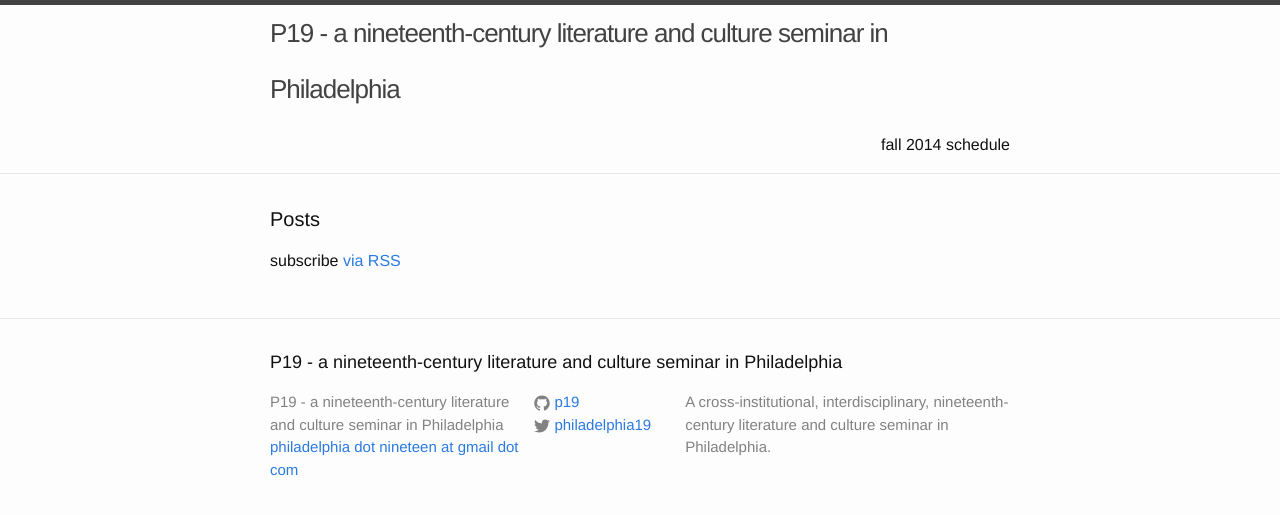
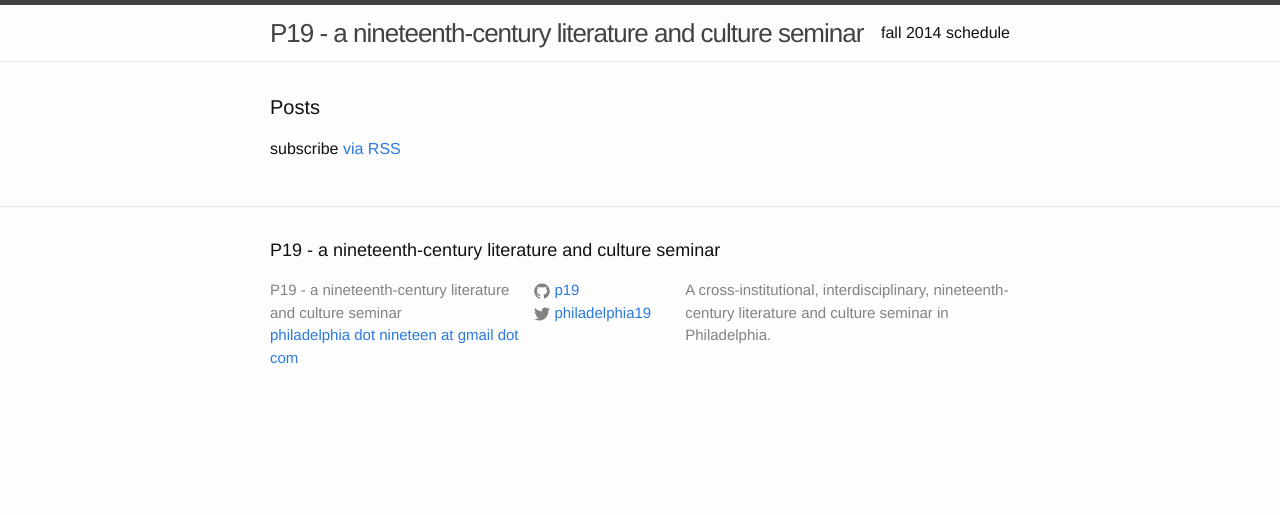
Before and after one commit to p19/p19.github.io, a Jekyll site: the page built from index.html, in a window 1280 px wide. Shown: the top 515 px of the page. Built offline with Jekyll 4.4.1, drawn with Linux system fonts in a browser that asks for light colours.

Commit message:
tagline correction commit

```diff
--- a/_config.yml
+++ b/_config.yml
@@ -1,5 +1,5 @@
 # Site settings
-title: P19 - a nineteenth-century literature and culture seminar in Philadelphia
+title: P19 - a nineteenth-century literature and culture seminar
 email: philadelphia dot nineteen at gmail dot com
 description: > # this means to ignore newlines until "baseurl:"
   A cross-institutional, interdisciplinary, nineteenth-century literature and culture seminar in Philadelphia.
```
